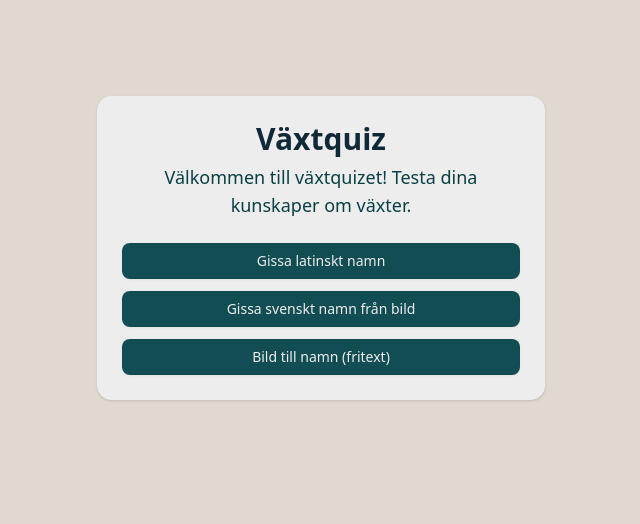
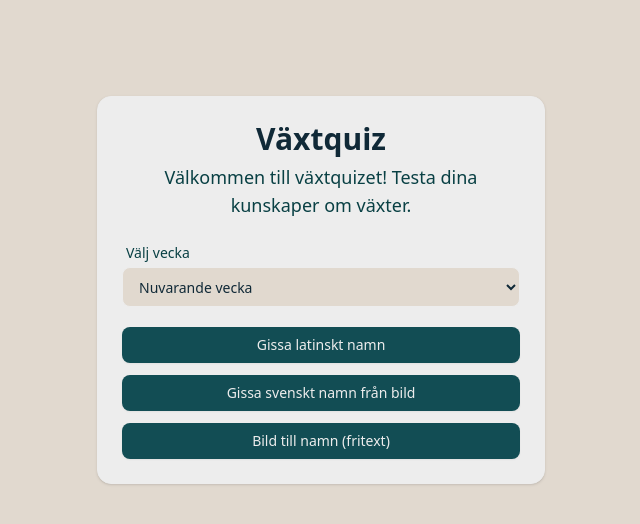
Before and after one commit to DavidNorrestam/martyparty, a SvelteKit app: page / in a window 1280 px wide. Shown: the top 524 px of the page, without its empty margins (319-959 px from the left). Built offline with nearby package versions, Linux system fonts and the light colour scheme.

Commit message:
Add week selector

```diff
--- a/src/lib/utils/game-logic.ts
+++ b/src/lib/utils/game-logic.ts
@@ -64,13 +64,22 @@ function shuffleArray(array: any[]) {
  * Fetches plant data, preferring preprocessed data but falling back to original.
  * Optionally processes images for specific modes.
  */
-export async function fetchPlantData(modeId?: string): Promise<Plant[]> {
+export async function fetchPlantData(modeId?: string, weekFile?: string): Promise<Plant[]> {
+    // Determine the base filename
+    const filename = weekFile || "plants.json";
+
     // Try to load preprocessed data first, fall back to original if not available
-    let res = await fetch(asset("/preprocessed/plants.json"));
+    let res = await fetch(asset(`/preprocessed/${filename}`));
     if (!res.ok) {
-        console.warn("Preprocessed data not found, falling back to original");
-        res = await fetch(asset("/plants.json"));
+        console.warn(`Preprocessed data for ${filename} not found, falling back to original`);
+        res = await fetch(asset(`/${filename}`));
     }
+
+    if (!res.ok) {
+        console.error(`Failed to load plant data from ${filename}`);
+        return [];
+    }
+
     let data = await res.json();
 
     // If mode requires images, select random images from preprocessed data
--- a/src/routes/+page.svelte
+++ b/src/routes/+page.svelte
@@ -3,10 +3,40 @@
 	import { resolve } from "$app/paths";
 	import { Button } from "$lib/components/ui/button/index.js";
 	import * as Card from "$lib/components/ui/card/index.js";
+	import { onMount } from "svelte";
+
 	let mode: "swedish-to-latin" | "image-to-swedish" | "imageToNameFreetext" =
 		"swedish-to-latin";
+
+	let weekFiles: string[] = [];
+	let selectedWeek = "plants.json";
+
+	onMount(async () => {
+		try {
+			const res = await fetch(resolve("/api/quiz-files"));
+			if (res.ok) {
+				const data = await res.json();
+				weekFiles = data.files || [];
+			}
+		} catch (e) {
+			console.error("Failed to load week files", e);
+		}
+	});
+
 	function startQuiz() {
-		goto(`${resolve("/quiz")}?mode=${mode}`);
+		goto(`${resolve("/quiz")}?mode=${mode}&week=${selectedWeek}`);
+	}
+
+	function formatWeekName(filename: string): string {
+		if (filename === "plants.json") return "Nuvarande vecka";
+
+		// Extract week number if possible e.g. plants_week1.json -> Vecka 1
+		const match = filename.match(/plants_week(\d+)\.json/);
+		if (match) {
+			return `Vecka ${match[1]}`;
+		}
+
+		return filename;
 	}
 </script>
 
@@ -21,6 +51,20 @@
 			>
 		</Card.Header>
 		<Card.Content class="flex flex-col gap-3">
+            <div class="mb-2">
+                <label for="week-select" class="block text-sm font-medium mb-1 ml-1 text-muted-foreground">Välj vecka</label>
+                <select
+                    id="week-select"
+                    bind:value={selectedWeek}
+                    class="flex h-10 w-full rounded-md border border-input bg-background px-3 py-2 text-sm ring-offset-background file:border-0 file:bg-transparent file:text-sm file:font-medium placeholder:text-muted-foreground focus-visible:outline-none focus-visible:ring-2 focus-visible:ring-ring focus-visible:ring-offset-2 disabled:cursor-not-allowed disabled:opacity-50"
+                >
+                    <option value="plants.json">Nuvarande vecka</option>
+                    {#each weekFiles.filter(f => f !== "plants.json") as file}
+                        <option value={file}>{formatWeekName(file)}</option>
+                    {/each}
+                </select>
+            </div>
+
 			<Button
 				variant="default"
 				onclick={() => {
--- /dev/null
+++ b/src/routes/api/quiz-files/+server.ts
@@ -0,0 +1,34 @@
+
+import { json } from '@sveltejs/kit';
+import type { RequestHandler } from './$types';
+
+/**
+ * GET: List all available plant quiz files
+ */
+export const GET: RequestHandler = async () => {
+    try {
+        const fs = await import('fs');
+        const path = await import('path');
+
+        const staticDir = path.join(process.cwd(), 'static');
+
+        // Find all plant JSON files
+        // We look for files starting with 'plants' and ending with '.json'
+        // This includes 'plants.json', 'plants_week1.json', etc.
+        const files = fs.readdirSync(staticDir)
+            .filter((file: string) => file.startsWith('plants') && file.endsWith('.json'))
+            .sort();
+
+        // sort so plants.json is first (if it exists), then others naturally or by whatever logic
+        // Actually, 'plants.json' is shorter than 'plants_week1.json', so simple sort might put it first or last depending on string comparison
+        // 'plants.json' < 'plants_week1.json' is true.
+
+        return json({ files });
+    } catch (error) {
+        console.error('Error listing quiz files:', error);
+        return json({
+            error: 'Failed to list quiz files',
+            details: error instanceof Error ? error.message : 'Unknown error'
+        }, { status: 500 });
+    }
+};
--- a/src/routes/quiz/+page.svelte
+++ b/src/routes/quiz/+page.svelte
@@ -21,13 +21,13 @@
 
   import { fetchPlantData } from "$lib/utils/game-logic";
 
-  async function startQuizWithMode(modeId: string) {
+  async function startQuizWithMode(modeId: string, weekFile?: string) {
     const foundMode = gameModes.find((m) => m.id === modeId) || gameModes[0];
     mode = foundMode;
     selectedModeId = mode.id;
     loading = true;
 
-    const data = await fetchPlantData(mode.id);
+    const data = await fetchPlantData(mode.id, weekFile);
 
     if (mode) quiz.start(data, mode);
     loading = false;
@@ -35,11 +35,14 @@
 
   import { onMount } from "svelte";
   onMount(() => {
-    // Read mode from query param
-    const urlMode = get(page).url.searchParams.get("mode");
+    // Read mode and week from query param
+    const urlParams = get(page).url.searchParams;
+    const urlMode = urlParams.get("mode");
+    const urlWeek = urlParams.get("week") || undefined;
+
     const initialModeId = urlMode || gameModes[0].id;
     selectedModeId = initialModeId;
-    startQuizWithMode(initialModeId);
+    startQuizWithMode(initialModeId, urlWeek);
 
     const unsub = quiz.subscribe((state) => {
       if (state.finished) {
```
